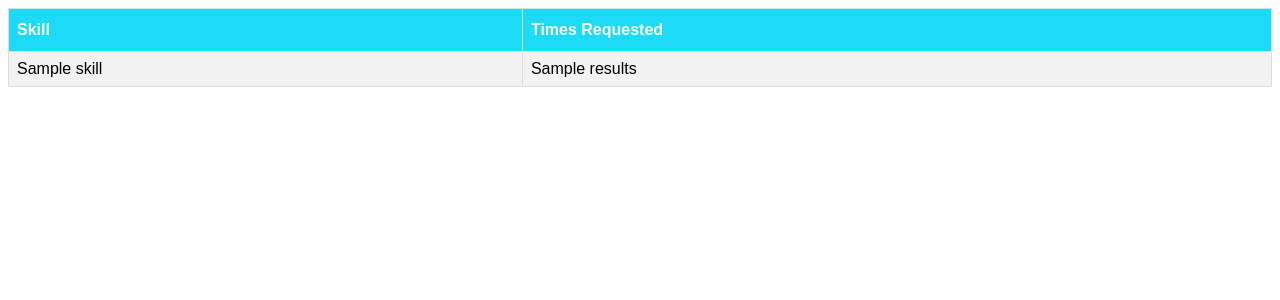
After one commit to dborodin836/job-statistics, a Flask app: template templates/results.html in a window 1280 px wide. The commit adds this page. Shown: the top 300 px of the page. Run offline with Flask 2, Linux system fonts and the light colour scheme; the template is opened without the code that fills it: most values are stand-ins (such as "Sample title", 1, 10 or a date in 2020).

Commit message:
WIP: added results page, fixed issues

```diff
--- a/main.py
+++ b/main.py
@@ -1,4 +1,6 @@
-from flask import Flask, render_template, request
+from flask import Flask, render_template, request, redirect
+
+from src.parsers import DjinniLinkParser
 
 app = Flask(__name__)
 
@@ -31,8 +33,24 @@ def home():
 @app.route('/results', methods=['POST', 'GET'])
 def results():
     if request.method == "POST":
-        ...
+        url = "https://djinni.co/jobs/"
+
+        if request.form.get('primary_language') and request.form.get('primary_language') in LANGUAGES:
+            url = f"https://djinni.co/jobs/keyword-{request.form.get('primary_language')}/"
+
+        if request.form.get("keyword"):
+            url += f'?keywords={request.form.get("keyword")}'
+
+        user_skill_input = None
+        if request.form.get("skills"):
+            user_skill_input = request.form.getlist("skills")
+
+        parser = DjinniLinkParser(url, user_skill_input or SKILLS)
+        parser.get_data()
+        res = parser.handle_data()
+        return render_template('results.html', data=res)
+    return redirect('/')
 
 
 if __name__ == '__main__':
-    app.run(debug=True)
+    app.run(debug=True, threaded=True)
--- a/templates/home.html
+++ b/templates/home.html
@@ -33,7 +33,7 @@
     <div class="container-checks">
         <ul class="ks-cboxtags">
             {% for segment in skills %}
-            <li><input type="checkbox" id="{{ segment }}" value="{{ segment }}">
+            <li><input type="checkbox" id="{{ segment }}" value="{{ segment }}" name="skills">
                 <label for="{{ segment }}">{{ segment }}</label></li>
             {% endfor %}
         </ul>
@@ -42,7 +42,7 @@
     <div class="form-group">
         <div class="form-group" action="">
             <div style="text-align: center">
-                <input class="search-field" type="text">
+                <input class="search-field" type="text" name="keyword">
             </div>
             <div style="text-align: center">
                 <input class="search-btn" type="submit">
--- /dev/null
+++ b/templates/results.html
@@ -0,0 +1,45 @@
+<!DOCTYPE html>
+<html lang="en">
+<head>
+    <meta charset="UTF-8">
+    <title>Results</title>
+    <style>
+        #customers {
+          font-family: Arial, Helvetica, sans-serif;
+          border-collapse: collapse;
+          width: 100%;
+        }
+
+        #customers td, #customers th {
+          border: 1px solid #ddd;
+          padding: 8px;
+        }
+
+        #customers tr:nth-child(even){background-color: #f2f2f2;}
+
+        #customers tr:hover {background-color: #ddd;}
+
+        #customers th {
+          padding-top: 12px;
+          padding-bottom: 12px;
+          text-align: left;
+          background-color: #1bdbf8;
+          color: white;
+        }
+    </style>
+</head>
+<body>
+    <table id="customers">
+      <tr>
+        <th>Skill</th>
+        <th>Times Requested</th>
+      </tr>
+      {% for skill in data %}
+      <tr>
+        <td>{{ skill.skill }}</td>
+        <td>{{ skill.results }}</td>
+      </tr>
+      {% endfor %}
+    </table>
+</body>
+</html>
```
Also changed, not shown: src/parsers.py (+13 -42 lines).
